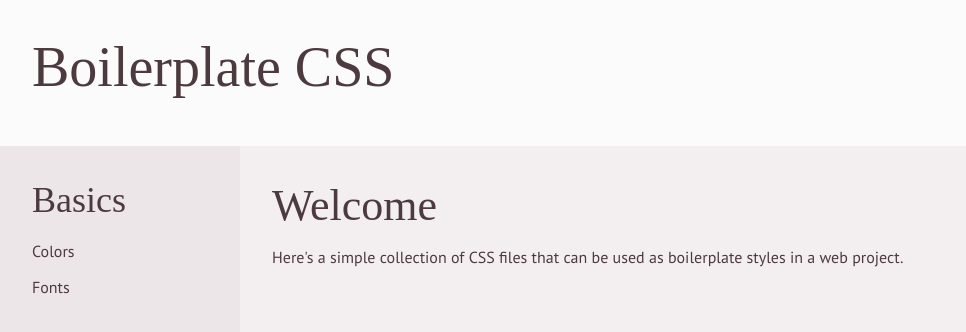
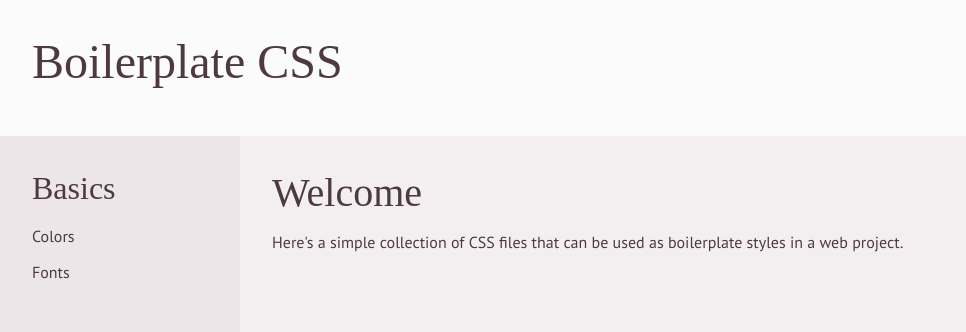
Before and after one commit to mranenko/boilerplate-css-2022, a plain HTML site: page index.html in a window 1280 px wide. Shown: the whole page, without its empty margins (0-966 px from the left). Drawn offline with Linux system fonts and the light colour scheme; a web font is replaced by a local one.

Commit message:
Adjusted heading font sizes

```diff
--- a/styles/basics/fonts.css
+++ b/styles/basics/fonts.css
@@ -9,11 +9,12 @@
 
   --font-size-monospace: .875rem;
   --font-size-text: 1rem;
-  --font-size-title-1: 3.5rem;
-  --font-size-title-2: 2.75rem;
-  --font-size-title-3: 2.25rem;
-  --font-size-title-4: 1.75rem;
-  --font-size-title-5: 1.375rem;
+
+  --font-size-title-1: 3rem;
+  --font-size-title-2: 2.5rem;
+  --font-size-title-3: 2rem;
+  --font-size-title-4: 1.5rem;
+  --font-size-title-5: 1.25rem;
   --font-size-title-6: 1.125rem;
 
   --font-weight-monospace: 400;
```
